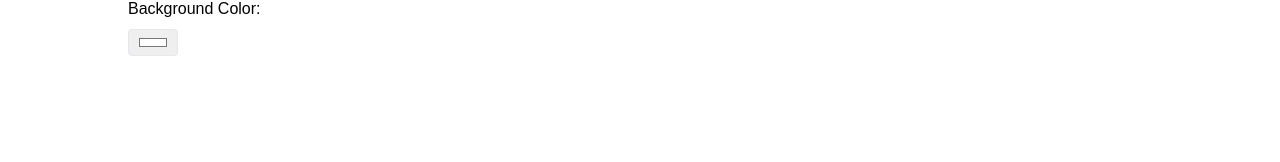
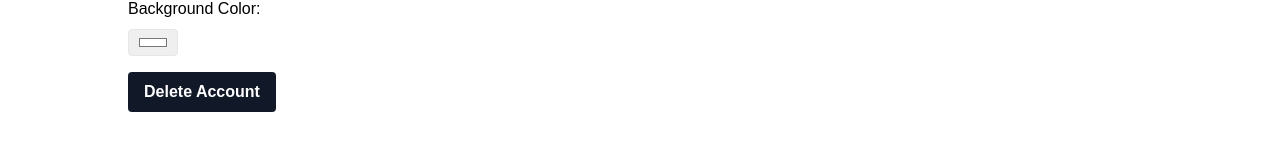
Before and after one commit to aabron/DyslexAI-CSC, a React (Create React App) app: page /settings in a window 1280 px wide. Shown: the part 448-610 px from the top of the page. Built offline with nearby package versions, Linux system fonts and the light colour scheme; no server answers; a web font is replaced by a local one.

Commit message:
Delete.js and delete button in the setting page
made a Delete.js file and a delete button in the settings page

```diff
--- a/src/pages/Settings.jsx
+++ b/src/pages/Settings.jsx
@@ -2,6 +2,9 @@ import React from 'react';
 import Footer from '../components/Footer';
 import Navbar from '../components/Navbar';
 import { useSettings } from '../SettingsContext';
+import { Fragment, useState } from 'react';
+import { Dialog, Transition } from '@headlessui/react';
+
 
 function Settings({ isAuthenticated, setIsAuthenticated, isOpen, setIsOpen, firstUserName, setFirstUserName, user }) {
   const { fontSize, setFontSize, fontColor, setFontColor, fontStyle, setFontStyle, backgroundColor, setBackgroundColor } = useSettings();
@@ -64,6 +67,16 @@ function Settings({ isAuthenticated, setIsAuthenticated, isOpen, setIsOpen, firs
           <label className="block mb-2">Background Color:</label>
           <input className="border rounded px-2 py-1" type="color" value={backgroundColor} onChange={handleBackgroundColorChange} />
         </div>
+
+        <div>
+          <button
+            className="bg-gray-900 hover:bg-secondary text-white font-bold py-2 px-4 rounded focus:outline-none focus:shadow-outline hover:scale-105 duration-300 ease-in-out"
+            type="button"
+            onClick={handleBackgroundColorChange}
+          >
+            Delete Account
+          </button>
+        </div>
       </div>
       <Footer />
     </div>
```
Also changed, not shown: src/backend/Auth/Delete.js (added).
